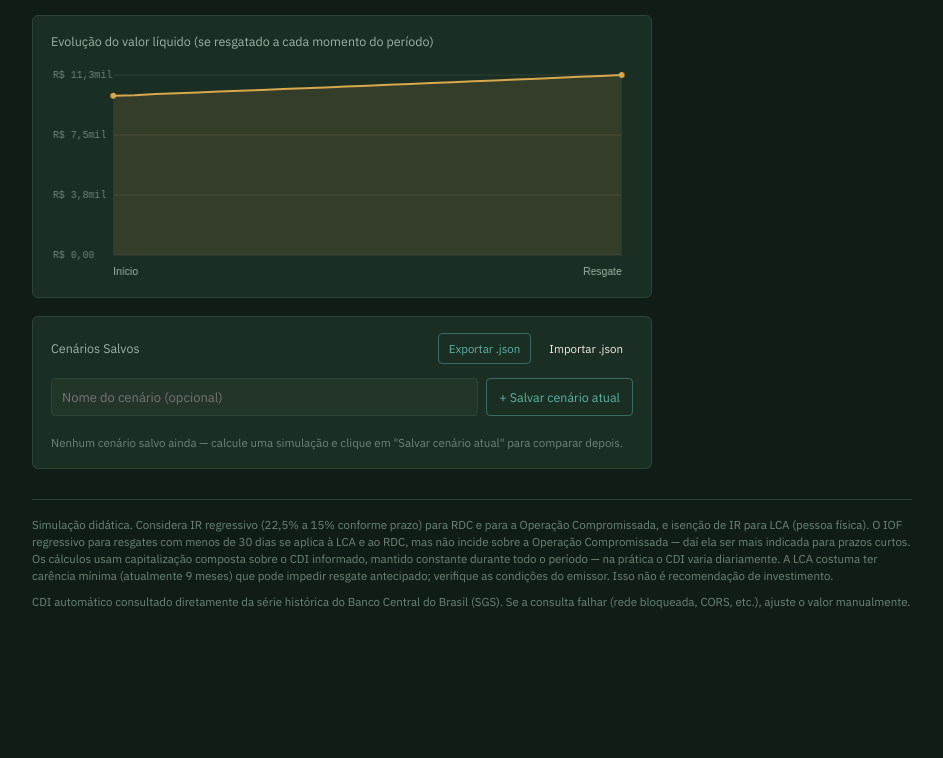
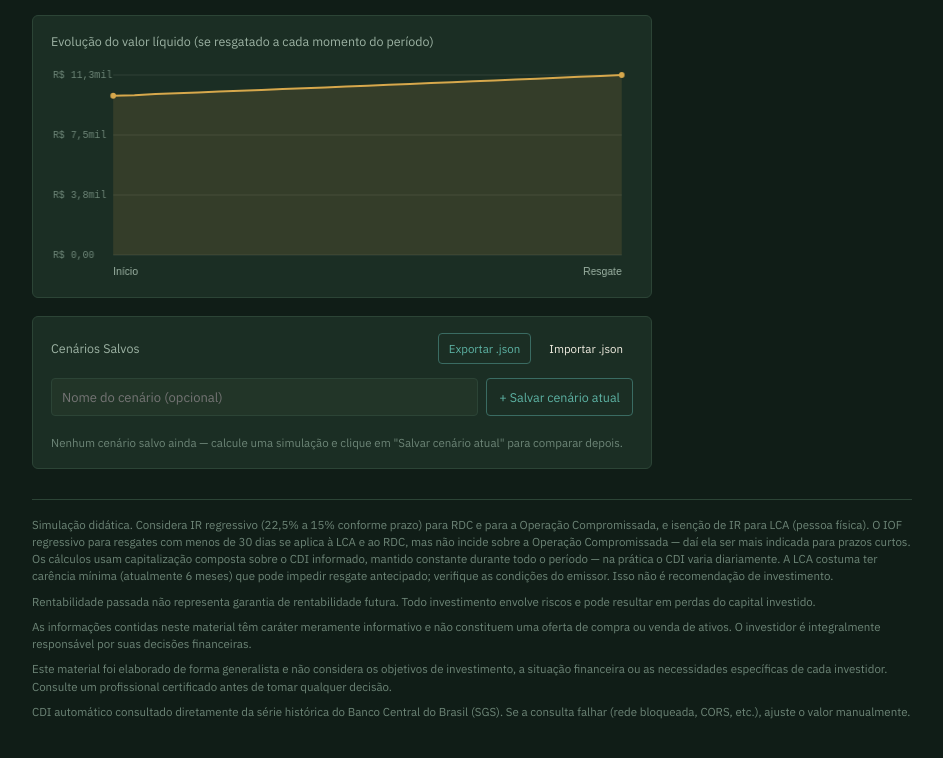
Before and after one commit to Mfelix31/Aplicativo-Solucoes-Financeiras, a plain HTML site: page index.html in a window 1280 px wide. Shown: the part 1722-2480 px from the top of the page, without its empty margins (168-1111 px from the left). Before the commit the page ends 2400 px from the top, so only its background shows below. Drawn offline with Linux system fonts and the light colour scheme.

Commit message:
Revise footer content for investment simulation
Updated investment simulation text and added additional disclaimers regarding investment risks and responsibilities.

```diff
--- a/index.html
+++ b/index.html
@@ -790,7 +790,10 @@
   </div>
 
   <footer>
-    <p>Simulação didática. Considera IR regressivo (22,5% a 15% conforme prazo) para RDC e para a Operação Compromissada, e isenção de IR para LCA (pessoa física). O IOF regressivo para resgates com menos de 30 dias se aplica à LCA e ao RDC, mas não incide sobre a Operação Compromissada — daí ela ser mais indicada para prazos curtos. Os cálculos usam capitalização composta sobre o CDI informado, mantido constante durante todo o período — na prática o CDI varia diariamente. A LCA costuma ter carência mínima (atualmente 9 meses) que pode impedir resgate antecipado; verifique as condições do emissor. Isso não é recomendação de investimento.</p>
+    <p>Simulação didática. Considera IR regressivo (22,5% a 15% conforme prazo) para RDC e para a Operação Compromissada, e isenção de IR para LCA (pessoa física). O IOF regressivo para resgates com menos de 30 dias se aplica à LCA e ao RDC, mas não incide sobre a Operação Compromissada — daí ela ser mais indicada para prazos curtos. Os cálculos usam capitalização composta sobre o CDI informado, mantido constante durante todo o período — na prática o CDI varia diariamente. A LCA costuma ter carência mínima (atualmente 6 meses) que pode impedir resgate antecipado; verifique as condições do emissor. Isso não é recomendação de investimento.</p>
+    <p>Rentabilidade passada não representa garantia de rentabilidade futura. Todo investimento envolve riscos e pode resultar em perdas do capital investido.</p>
+    <p>As informações contidas neste material têm caráter meramente informativo e não constituem uma oferta de compra ou venda de ativos. O investidor é integralmente responsável por suas decisões financeiras.</p>
+    <p>Este material foi elaborado de forma generalista e não considera os objetivos de investimento, a situação financeira ou as necessidades específicas de cada investidor. Consulte um profissional certificado antes de tomar qualquer decisão.</p>
     <p>CDI automático consultado diretamente da série histórica do Banco Central do Brasil (SGS). Se a consulta falhar (rede bloqueada, CORS, etc.), ajuste o valor manualmente.</p>
   </footer>
 
```
